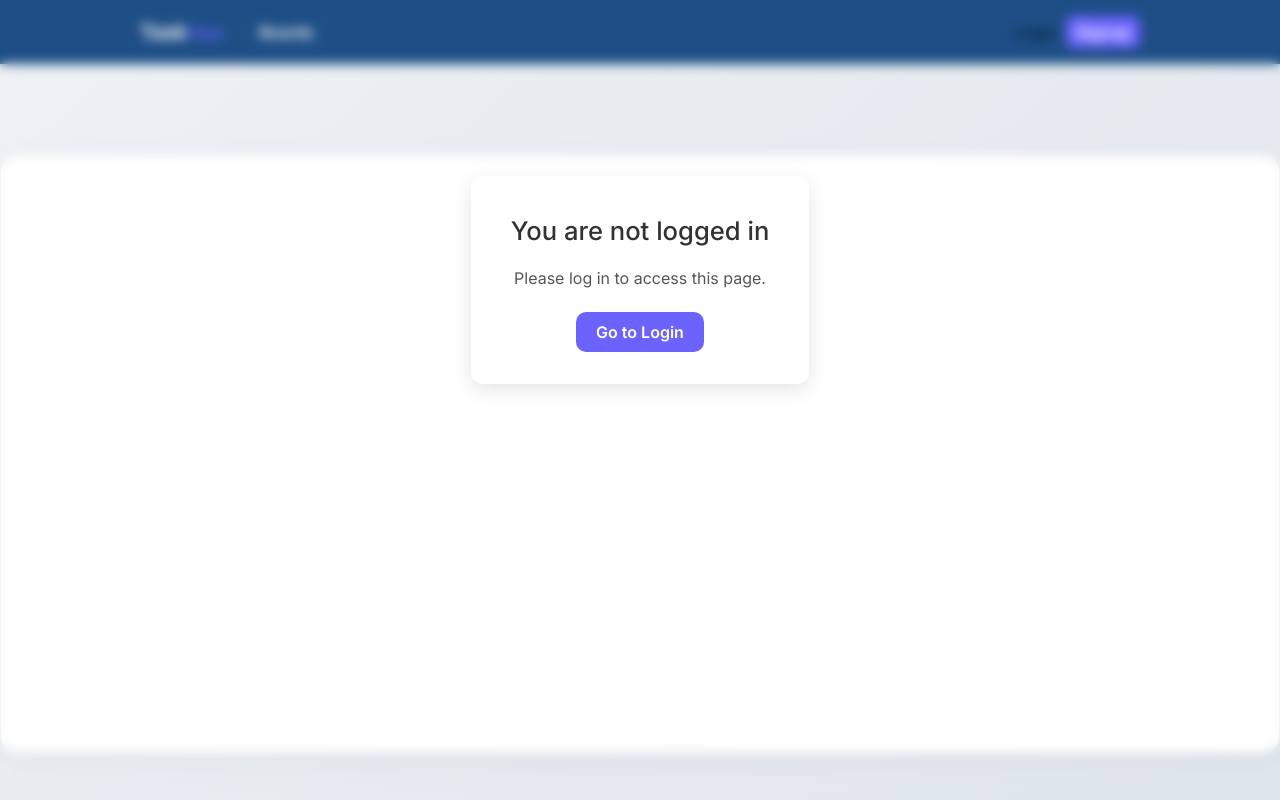
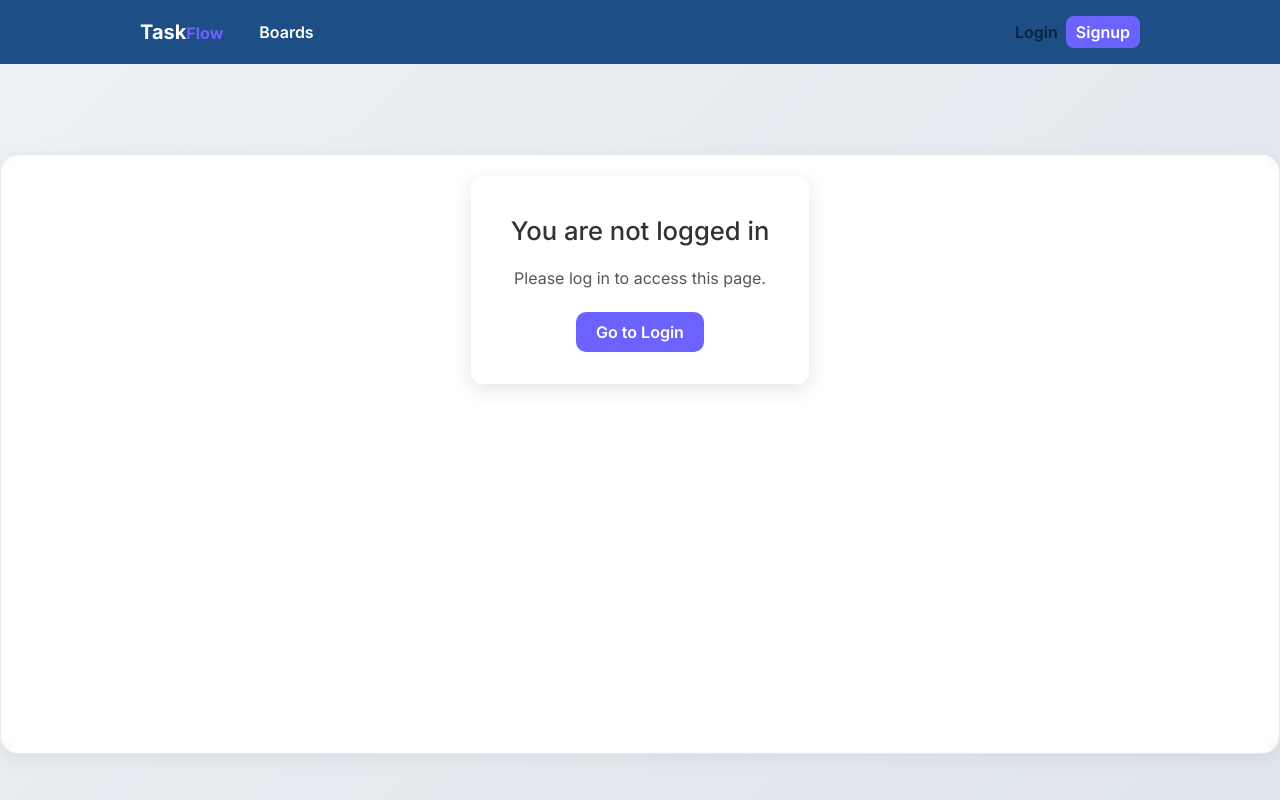
Before and after one commit to deepika5791/task-management-client-app, a React (Vite) app: page /home in a window 1280 px wide. Shown: the top 800 px of the page. Built offline with nearby package versions, Linux system fonts and the light colour scheme.

Commit message:
added filter

```diff
--- a/src/App.css
+++ b/src/App.css
@@ -120,54 +120,23 @@ body {
   min-height: 75vh;
   display: flex;
   flex-direction: column;
-  transition: all 0.3s ease;
-  animation: fadeIn 0.4s ease;
-  position: relative;
-  z-index: 2; /* ensures content sits above blur background */
+  position: relative; /* needed for blur overlay */
+  overflow: hidden;
 }
 
-.blur-background {
-  position: fixed;
+.blur-overlay {
+  position: absolute;
   top: 0;
   left: 0;
   width: 100%;
-  height: 100vh;
+  height: 100%;
   backdrop-filter: blur(6px);
-  z-index: 1; /* behind navbar but above content */
-}
-
-.not-logged-page {
-  position: fixed;
-  top: 0;
-  left: 0;
-  width: 100%;
-  height: 100vh;
-  display: flex;
-  justify-content: center;
-  align-items: center;
-  z-index: 999;
-}
-
-/* Removed blur from navbar by not applying filter here */
-.wrapper {
-  background: red;
-  /* filter removed */
+  z-index: 1; /* behind content elements if needed */
 }
 
 .main-container {
-  background: transparent;
-  min-height: 100%;
-}
-
-@keyframes fadeIn {
-  from {
-    opacity: 0;
-    transform: translateY(10px);
-  }
-  to {
-    opacity: 1;
-    transform: translateY(0);
-  }
+  position: relative;
+  z-index: 2; /* content above blur */
 }
 
 h1 {
@@ -191,3 +160,14 @@ input,
 textarea {
   font-size: 1rem;
 }
+
+@keyframes fadeIn {
+  from {
+    opacity: 0;
+    transform: translateY(10px);
+  }
+  to {
+    opacity: 1;
+    transform: translateY(0);
+  }
+}
--- a/src/App.jsx
+++ b/src/App.jsx
@@ -87,13 +87,17 @@ const App = () => {
 
   return (
     <div className="app-container">
-      {/* Navbar stays on top and never blurred */}
+      {/* Navbar always on top */}
       <Navbar />
 
       <div className={!hideNavbar ? "content-wrapper" : ""}>
+        {/* Blur only the content area when not logged in */}
+        {!user && location.pathname === "/home" && (
+          <div className="blur-overlay"></div>
+        )}
+
         <main className="main-container">
           <Routes>
-
             <Route path="/" element={<FrontPage />} />
             <Route path="/signup" element={<Signup />} />
             <Route path="/login" element={<Login />} />
@@ -107,24 +111,15 @@ const App = () => {
                     <Home />
                   </div>
                 ) : (
-                  <>
-                    <div className="blur-background"></div>
-                    <GlobalLoginPage />
-                  </>
+                  <GlobalLoginPage />
                 )
               }
             />
 
             <Route
               path="/globalLoginPage"
-              element={
-                <>
-                  <div className="blur-background"></div>
-                  <GlobalLoginPage />
-                </>
-              }
+              element={<GlobalLoginPage />}
             />
-
           </Routes>
         </main>
       </div>
```
